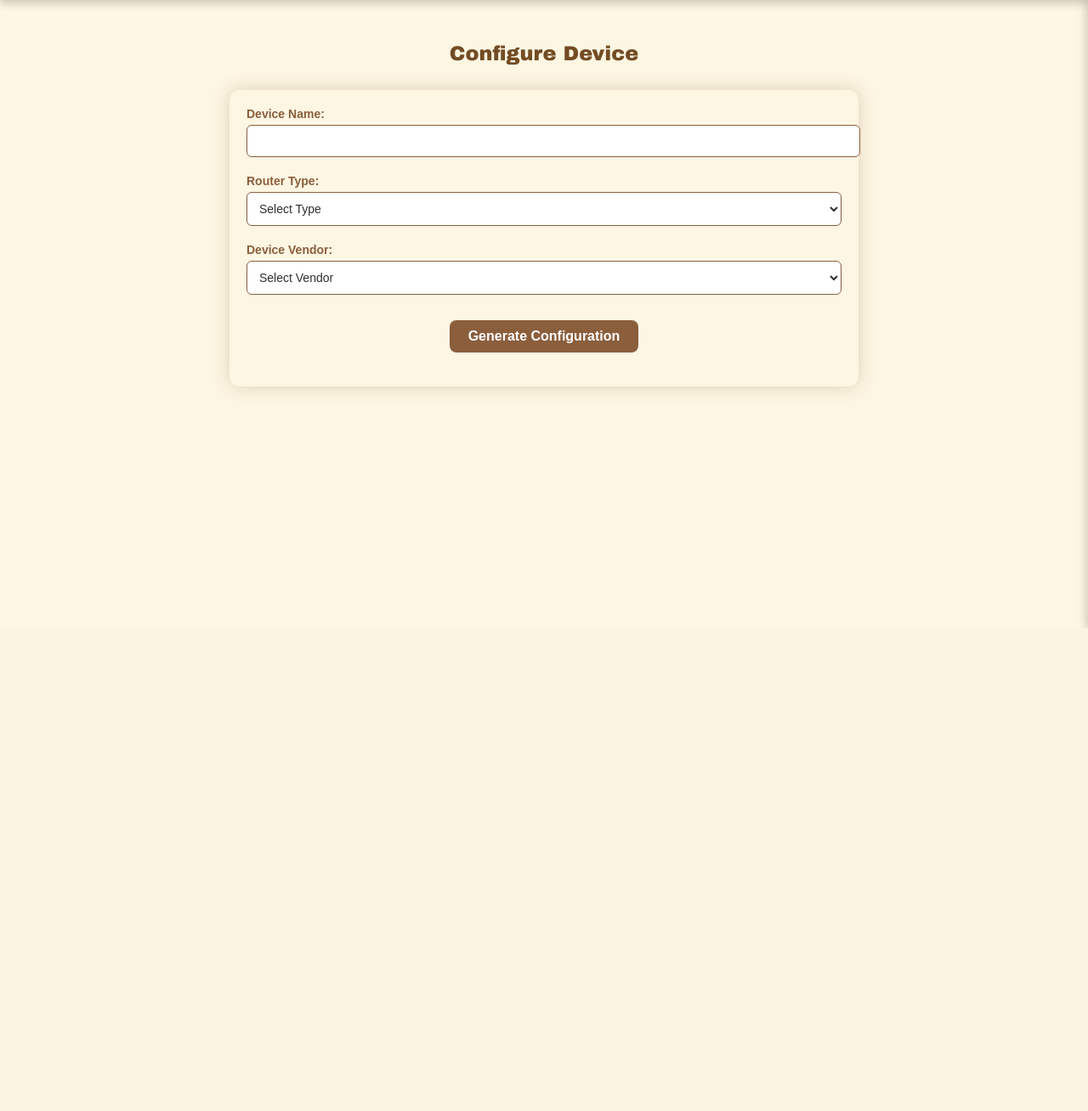
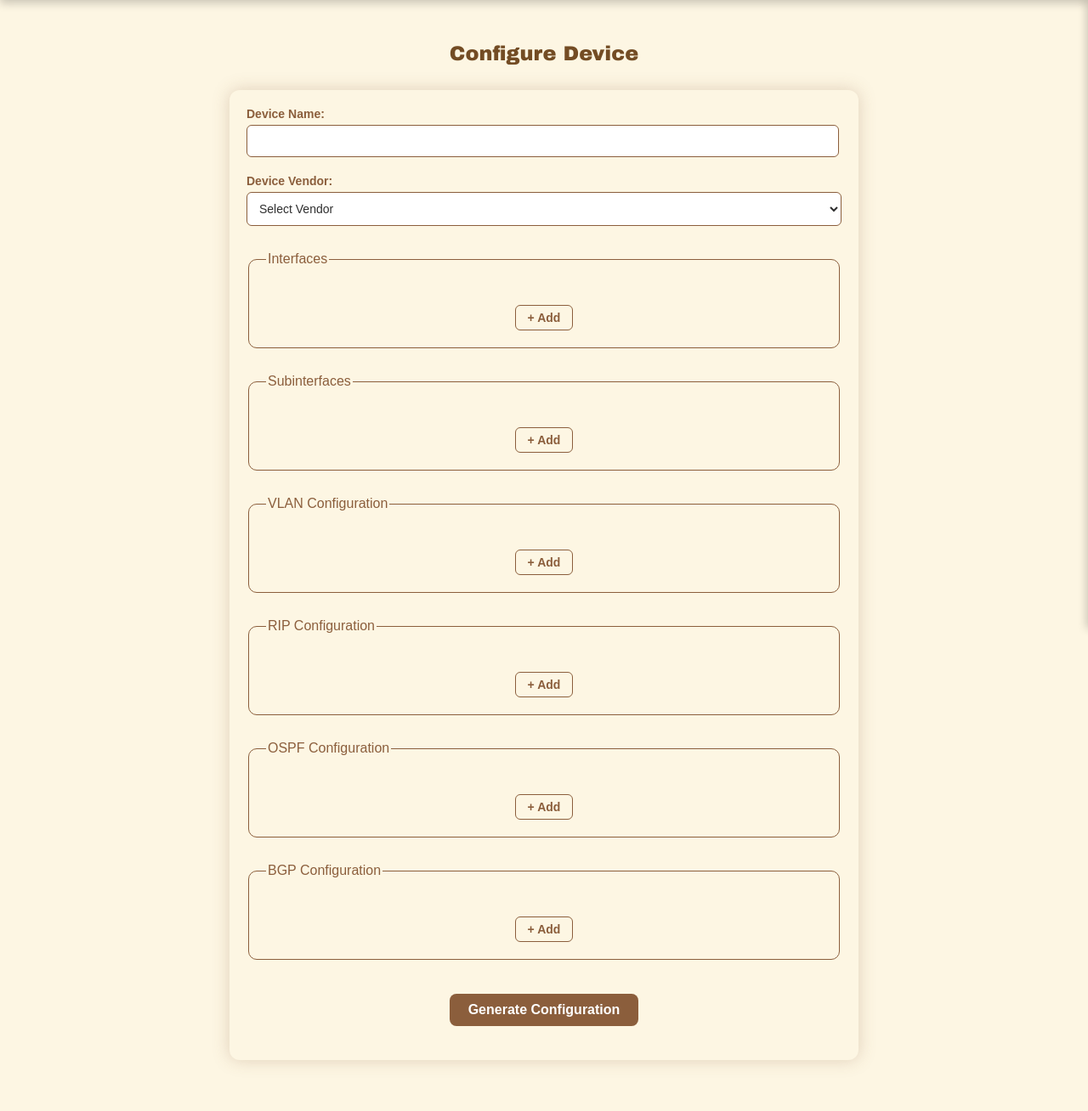
Before and after one commit to CUBoulder-Ashwin/NAutoHUB, a Flask app: page /configure-device in a window 1280 px wide. Shown: the part 60-1368 px from the top of the page at 85% size. Before the commit the page ends 800 px from the top, so only its background shows below. Run offline with Flask 3, Linux system fonts and the light colour scheme.

Commit message:
Auto-config push

```diff
--- a/NSOT/GUI/flask_app/templates/configure_device.html
+++ b/NSOT/GUI/flask_app/templates/configure_device.html
@@ -7,17 +7,7 @@
     <form method="POST" class="form-container" id="config-form">
         <div class="form-group">
             <label class="form-label">Device Name:</label>
-            <input type="text" name="device_id" class="form-input" required>
-        </div>
-
-        <div class="form-group">
-            <label class="form-label">Router Type:</label>
-            <select name="router_type" id="router_type" class="form-input" required onchange="updateRouterFields()">
-                <option value="">Select Type</option>
-                <option value="access">Access Router</option>
-                <option value="core">Core Router</option>
-                <option value="edge">Edge Router</option>
-            </select>
+            <input type="text" name="device_id" class="form-input medium-input" required>
         </div>
 
         <div class="form-group">
@@ -30,7 +20,55 @@
             </select>
         </div>
 
-        <div id="router-sections"></div>
+        <div id="router-sections">
+            <fieldset class="grouped-form" id="interface-section">
+                <legend class="section-title">Interfaces</legend>
+                <div class="form-subsection"></div>
+                <div class="button-group">
+                    <button type="button" class="transparent-button" onclick="addInterface('interface-section')">+ Add</button>
+                </div>
+            </fieldset>
+
+            <fieldset class="grouped-form" id="subinterface-section">
+                <legend class="section-title">Subinterfaces</legend>
+                <div class="form-subsection"></div>
+                <div class="button-group">
+                    <button type="button" class="transparent-button" onclick="addSubinterface('subinterface-section')">+ Add</button>
+                </div>
+            </fieldset>
+
+            <fieldset class="grouped-form" id="vlan-section">
+                <legend class="section-title">VLAN Configuration</legend>
+                <div class="form-subsection"></div>
+                <div class="button-group">
+                    <button type="button" class="transparent-button" onclick="addVlan('vlan-section')">+ Add</button>
+                </div>
+            </fieldset>
+
+            <fieldset class="grouped-form" id="rip-section">
+                <legend class="section-title">RIP Configuration</legend>
+                <div class="form-subsection"></div>
+                <div class="button-group">
+                    <button type="button" class="transparent-button" onclick="addRip('rip-section')">+ Add</button>
+                </div>
+            </fieldset>
+
+            <fieldset class="grouped-form" id="ospf-section">
+                <legend class="section-title">OSPF Configuration</legend>
+                <div class="form-subsection"></div>
+                <div class="button-group">
+                    <button type="button" class="transparent-button" onclick="addOspf('ospf-section')">+ Add</button>
+                </div>
+            </fieldset>
+
+            <fieldset class="grouped-form" id="bgp-section">
+                <legend class="section-title">BGP Configuration</legend>
+                <div class="form-subsection"></div>
+                <div class="button-group">
+                    <button type="button" class="transparent-button" onclick="addBgp('bgp-section')">+ Add</button>
+                </div>
+            </fieldset>
+        </div>
 
         <div class="form-group text-center button-group">
             <button type="submit" class="form-button csv-button">Generate Configuration</button>
@@ -39,45 +77,17 @@
 </div>
 
 <script>
-function createFieldset(title, sectionId, addFuncName) {
-    return `
-        <fieldset class="grouped-form" id="${sectionId}">
-            <legend class="section-title">${title}</legend>
-            <div class="form-subsection"></div>
-            <div class="button-group">
-                <button type="button" class="transparent-button" onclick="${addFuncName}('${sectionId}')">+ Add</button>
-            </div>
-        </fieldset>
-    `;
-}
-
-function updateRouterFields() {
-    const type = document.getElementById('router_type').value;
-    const container = document.getElementById('router-sections');
-    container.innerHTML = '';
-
-    container.innerHTML += createFieldset("Interfaces", 'interface-section', 'addInterface');
-
-    if (type === 'access') {
-        container.innerHTML += createFieldset("VLAN Configuration", 'vlan-section', 'addVlan');
-    } else if (type === 'core') {
-        container.innerHTML += createFieldset("OSPF Configuration", 'ospf-section', 'addOspf');
-    } else if (type === 'edge') {
-        container.innerHTML += createFieldset("BGP Configuration", 'bgp-section', 'addBgp');
-    }
-}
-
 function getInterfaceBlock() {
     return `
         <div class="device-fields">
             <label class="form-label">Interface Type:</label>
-            <input type="text" name="interface_type[]" class="form-input" required>
+            <input type="text" name="interface_type[]" class="form-input short-input">
             <label class="form-label">Interface Number:</label>
-            <input type="text" name="interface_number[]" class="form-input" required>
+            <input type="text" name="interface_number[]" class="form-input short-input">
             <label class="form-label">IP Address:</label>
-            <input type="text" name="interface_ip[]" class="form-input">
+            <input type="text" name="interface_ip[]" class="form-input short-input">
             <label class="form-label">Subnet Mask:</label>
-            <input type="text" name="interface_mask[]" class="form-input">
+            <input type="text" name="interface_mask[]" class="form-input short-input">
             <label class="form-label">Switchport:</label>
             <select name="switchport[]" class="form-input">
                 <option value="no">No</option>
@@ -90,13 +100,52 @@ function getInterfaceBlock() {
     `;
 }
 
+function getSubinterfaceBlock() {
+    return `
+        <div class="device-fields">
+            <label class="form-label">Parent Interface:</label>
+            <input type="text" name="subinterface_parent[]" class="form-input short-input">
+            <label class="form-label">Subinterface ID:</label>
+            <input type="text" name="subinterface_id[]" class="form-input short-input">
+            <label class="form-label">Encapsulation VLAN:</label>
+            <input type="text" name="subinterface_vlan[]" class="form-input short-input">
+            <label class="form-label">IP Address:</label>
+            <input type="text" name="subinterface_ip[]" class="form-input short-input">
+            <label class="form-label">Subnet Mask:</label>
+            <input type="text" name="subinterface_mask[]" class="form-input short-input">
+            <div class="delete-button-wrapper">
+                <button type="button" class="transparent-button" onclick="this.closest('.device-fields').remove()">- Delete</button>
+            </div>
+        </div>
+    `;
+}
+
 function getVlanBlock() {
     return `
         <div class="device-fields">
             <label class="form-label">VLAN ID:</label>
-            <input type="text" name="vlan_id[]" class="form-input">
+            <input type="text" name="vlan_id[]" class="form-input short-input">
             <label class="form-label">VLAN Name:</label>
-            <input type="text" name="vlan_name[]" class="form-input">
+            <input type="text" name="vlan_name[]" class="form-input short-input">
+            <div class="delete-button-wrapper">
+                <button type="button" class="transparent-button" onclick="this.closest('.device-fields').remove()">- Delete</button>
+            </div>
+        </div>
+    `;
+}
+
+function getRipBlock() {
+    return `
+        <div class="device-fields">
+            <label class="form-label">RIP Version:</label>
+            <input type="text" name="rip_version[]" class="form-input short-input">
+            <label class="form-label">Network IP:</label>
+            <input type="text" name="rip_network[]" class="form-input short-input">
+            <label class="form-label">Redistribute BGP ASN:</label>
+            <input type="text" name="rip_bgp_as[]" class="form-input short-input">
+            <label class="form-label">Metric:</label>
+            <input type="text" name="rip_bgp_metric[]" class="form-input short-input">
+            <input type="checkbox" name="rip_redistribute" class="switchport"> <label class="form-label">Redistribute</label>
             <div class="delete-button-wrapper">
                 <button type="button" class="transparent-button" onclick="this.closest('.device-fields').remove()">- Delete</button>
             </div>
@@ -108,17 +157,15 @@ function getOspfBlock() {
     return `
         <div class="device-fields">
             <label class="form-label">Process ID:</label>
-            <input type="text" name="ospf_process_id[]" class="form-input">
+            <input type="text" name="ospf_process_id[]" class="form-input short-input">
             <label class="form-label">Network IP:</label>
-            <input type="text" name="ospf_network[]" class="form-input">
+            <input type="text" name="ospf_network[]" class="form-input short-input">
             <label class="form-label">Wildcard Mask:</label>
-            <input type="text" name="ospf_wildcard[]" class="form-input">
+            <input type="text" name="ospf_wildcard[]" class="form-input short-input">
             <label class="form-label">Area:</label>
-            <input type="text" name="ospf_area[]" class="form-input">
-            <label class="form-label">Redistribute Connected:</label>
-            <input type="checkbox" name="ospf_redistribute_connected[]" class="switchport">
-            <label class="form-label">Redistribute BGP:</label>
-            <input type="checkbox" name="ospf_redistribute_bgp[]" class="switchport">
+            <input type="text" name="ospf_area[]" class="form-input short-input">
+            <input type="checkbox" name="ospf_redistribute_connected[]" class="switchport"> <label class="form-label">Redistribute Connected</label>
+            <input type="checkbox" name="ospf_redistribute_bgp[]" class="switchport"> <label class="form-label">Redistribute BGP</label>
             <div class="delete-button-wrapper">
                 <button type="button" class="transparent-button" onclick="this.closest('.device-fields').remove()">- Delete</button>
             </div>
@@ -130,17 +177,17 @@ function getBgpBlock() {
     return `
         <div class="device-fields">
             <label class="form-label">ASN:</label>
-            <input type="text" name="bgp_asn[]" class="form-input">
+            <input type="text" name="bgp_asn[]" class="form-input short-input">
             <label class="form-label">Neighbor IP:</label>
-            <input type="text" name="bgp_neighbor[]" class="form-input">
+            <input type="text" name="bgp_neighbor[]" class="form-input short-input">
             <label class="form-label">Remote ASN:</label>
-            <input type="text" name="bgp_remote_as[]" class="form-input">
+            <input type="text" name="bgp_remote_as[]" class="form-input short-input">
             <label class="form-label">Address Family:</label>
-            <input type="text" name="bgp_address_family[]" class="form-input">
+            <input type="text" name="bgp_address_family[]" class="form-input short-input">
             <label class="form-label">Advertised Network:</label>
-            <input type="text" name="bgp_network[]" class="form-input">
+            <input type="text" name="bgp_network[]" class="form-input short-input">
             <label class="form-label">Subnet Mask:</label>
-            <input type="text" name="bgp_mask[]" class="form-input">
+            <input type="text" name="bgp_mask[]" class="form-input short-input">
             <div class="delete-button-wrapper">
                 <button type="button" class="transparent-button" onclick="this.closest('.device-fields').remove()">- Delete</button>
             </div>
@@ -151,8 +198,14 @@ function getBgpBlock() {
 function addInterface(sectionId) {
     document.querySelector(`#${sectionId} .form-subsection`).insertAdjacentHTML('beforeend', getInterfaceBlock());
 }
+function addSubinterface(sectionId) {
+    document.querySelector(`#${sectionId} .form-subsection`).insertAdjacentHTML('beforeend', getSubinterfaceBlock());
+}
 function addVlan(sectionId) {
     document.querySelector(`#${sectionId} .form-subsection`).insertAdjacentHTML('beforeend', getVlanBlock());
+}
+function addRip(sectionId) {
+    document.querySelector(`#${sectionId} .form-subsection`).insertAdjacentHTML('beforeend', getRipBlock());
 }
 function addOspf(sectionId) {
     document.querySelector(`#${sectionId} .form-subsection`).insertAdjacentHTML('beforeend', getOspfBlock());
@@ -196,6 +249,14 @@ body.light-mode .tile-container {
 
 .form-group {
     margin-bottom: 20px;
+}
+
+.short-input {
+    max-width: 595px;  /* Adjust this value as needed */
+}
+
+.medium-input {
+    max-width: 675px;  /* Adjust this value as needed */
 }
 
 .form-label {
--- a/NSOT/IPAM/hosts.csv
+++ b/NSOT/IPAM/hosts.csv
@@ -1,3 +1,4 @@
 hostname,username,password,management_ip,old_password,new_password
-R1,admin,admin,10.0.101.1,gAAAAABoCnu9EKQlZt7U961DCmn69PWz-eEAHldO_DIjgp_ca1SQworCz5z9tVsBOHwTFUanaUB97gpospKOZVgFZBTq8LeIbw==,gAAAAABoCoNzt-dFd3mnb8bJVLhpt-Ro_R2ydNMBWo6OKyiniJRdO3SeT4I-RnqK9wsVBZIGEbjMXtqPpebylseBFuccNG6fng==
-R2,admin,admin,10.0.101.2,gAAAAABoCnu9aP05ZIvjGWt7_J-zK-RfYI6zsgQigA_Jb4mwHGQuOItSB9i_6uDuDsXPt5YpPabvCJmrESV0zGoXwPjW5dsJLA==,gAAAAABoCoNzNHUoa_BPo3X70FnXwf-ppgPqpZ8sfF9P4HLK0GtoEWyoxDgqe5CZgZNtV9ygec1baefHcZaFDkQ9w5i6rDyo0g==
+R1,admin,admin,10.0.101.1,gAAAAABoCqUexMAZXfzqutBlJxwPHHBzLWaZqX-8d8XUKmvYyL7FKtYtBgxqdLQu3eiTsqIiP0saytqoBLFF7JKq94pphmh85g==,gAAAAABoCqx1DXRR5g7YUNVqq4JPqvN8jGFA_JmA28iEHfJeKC2-W1QlLEQCbhFSEl3PPXKD_lARrrV60ZmsD2tgQayl--T-OA==
+R2,admin,admin,10.0.101.2,gAAAAABoCqUe7KRR5ReA0NKVc5mQR6_TY_YIQH4mDZj31B2VJxROoSKvohI77xqmVSF8VArW6ecEAu8YIwanok5D_TKvG3ArLg==,gAAAAABoCqx15H4wYIU-vkfoqvkNIpRu4lJvkPzQtq8OY3PZFeujhr1SPkxtQoUW2JDZBz8yBpah2X982WnlLWfhAZC5FNt7jw==
+R3,admin,admin,10.0.101.3,gAAAAABoCqUeQQos77jfQ-jQ2KGjcVfT97cELFBg-tjcIPfX7n1LsqZXBM99RNzm67GbGnyaQwoHRNv_bML4G2p54ugfzux8Dw==,gAAAAABoCqx1CKLi37peifNME9PQgVcrxNVdPl96R-K50juRuvqBANb6VRA7mz1-1sE2I0SSTX-C8FbwNOCEJqw7KyCyfA53Mw==
--- /dev/null
+++ b/NSOT/configs/R1.cfg
@@ -0,0 +1,2 @@
+vlan 100
+ name Ashwin
--- a/NSOT/templates/devices_config.yml
+++ b/NSOT/templates/devices_config.yml
@@ -1,9 +1,8 @@
 ---
 devices:
 - hostname: R1
-  device_type: access
   vendor: arista
   clear_config: 'no'
   vlans:
-  - id: '500'
-    name: Tarun
+  - id: '100'
+    name: Ashwin
```
Also changed, not shown: NSOT/GUI/flask_app/rcn.py (+82 -83 lines), NSOT/GUI/flask_app/templates/add_device.html (+9 -6 lines), NSOT/GUI/flask_app/templates/build_topology.html (+12 -6 lines), NSOT/golden_configs/goldenconfigs_R3.cfg (added, +29 -0 lines), NSOT/python-files/config_Gen.py (+46 -64 lines), NSOT/python-files/generate_yaml.py (+22 -17 lines), NSOT/templates/subinterface_template.j2 (added, +11 -0 lines), NSOT/templates/subinterface_template_arista.j2 (deleted, +0 -8 lines), pilot-config/topo.yml (+6 -1 lines).
